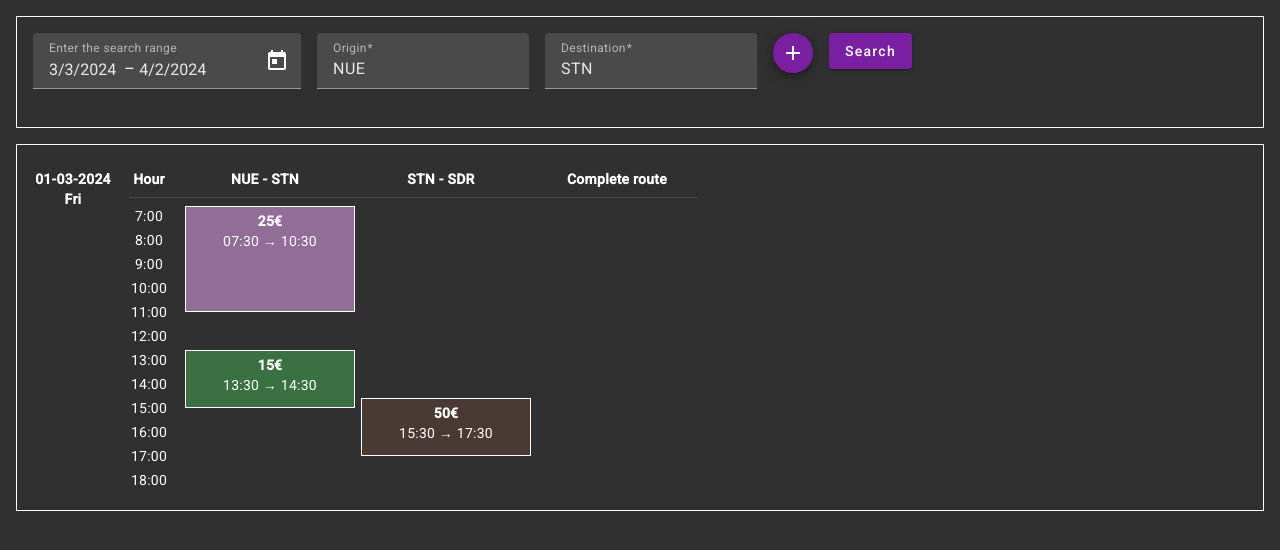
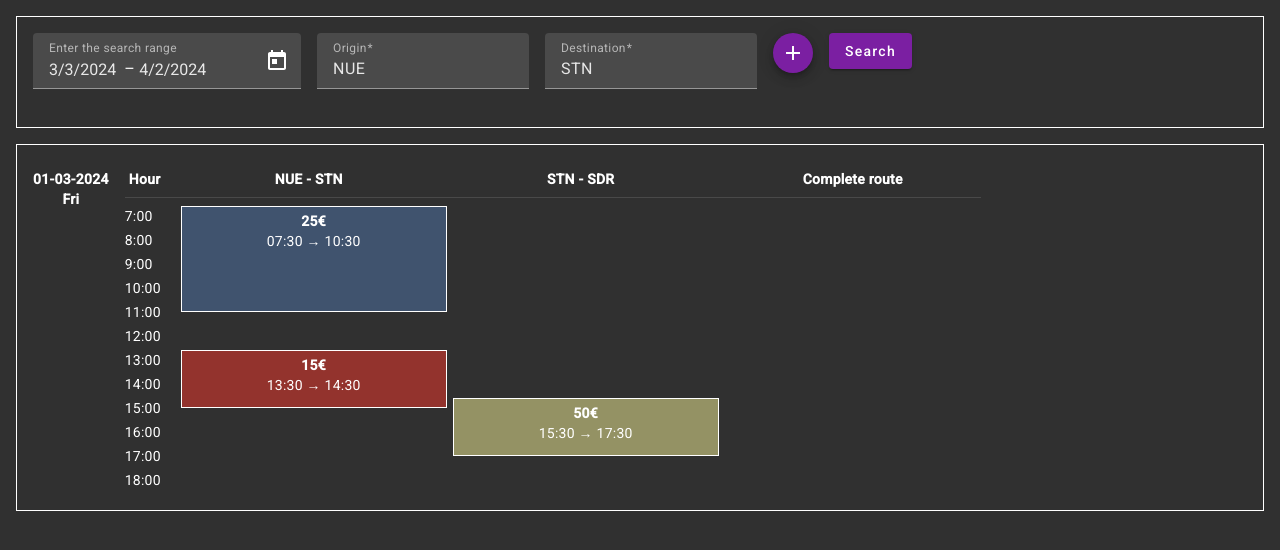
Before and after one commit to nck974/flight-combination-finder, an Angular app in the folder flight-combination-finder-ng/: page / in a window 1280 px wide. Shown: the top 550 px of the page. Built offline with nearby package versions, Linux system fonts and the light colour scheme.

Commit message:
Refactor display flights component

```diff
--- a/flight-combination-finder-ng/src/app/pages/flight-checker/components/display-flights/display-flights.component.html
+++ b/flight-combination-finder-ng/src/app/pages/flight-checker/components/display-flights/display-flights.component.html
@@ -1,40 +1,42 @@
 @if(query && flightsByDateAndHour && dayWithFlight){
 
-<div class="all-flights-container">
+<div class="common-view-container all-flights-container">
   <!-- Loop through all days -->
   @for (date of dates; track date; let dateIndex = $index){
 
   <!-- Only show days with flight -->
   @if(dayWithFlight[date.toDateString()]){
-  <div class="flight-container">
+  <div class="day-container">
 
     <!-- Date -->
-    <div class="day-container header">
-      <div [class.routes-header]="dateIndex==0">
+    <div class="date-container header">
+      <!-- Match styling of the header for the first row -->
+      <div [class.header-padding]="dateIndex==0">
         {{date | dateFormat}}
+        <br>
         {{date | dateWeekday}}
       </div>
     </div>
 
     <!-- Collection of flights for the day -->
-    <div class="routes-container">
+    <div class="flights-table-container">
 
       <!-- Header -->
       @if(dateIndex == 0){
-      <div class="routes-header">
-        <div class="hour header">
+      <div class="flights-table-header header-padding">
+        <div class="header hour-column">
           Hour
         </div>
         @for(route of query.routes; track route){
-        <div class="header-route header">
+        <div class="header route-column">
           {{route.origin}} - {{route.destination}}
         </div>
         }
-        <div class="header-route header">
+        <div class="header route-column">
           Complete route
         </div>
       </div>
-      <mat-divider class="divider"></mat-divider>
+      <mat-divider class="header-divider"></mat-divider>
       }
 
       <!-- Table with flights -->
@@ -43,55 +45,48 @@
       dayMaxHour[date.toDateString()]);
       track hour;
       let hourIndex=$index){
-      <div class="hour-container">
+      <div class="hour-row">
 
         <!-- Hour -->
-        <div class="hour">
+        <div class="hour-column">
           {{hour}}:00
         </div>
 
         <!-- Flight per airport -->
         @for(route of query.routes; track route){
-        <div class="event-container">
+        <div class="event-container route-column">
           @if(flightsByDateAndHour[date.toDateString()+hour]){
           <!-- Flights in hour and airport -->
           @for( flight of
           flightsByDateAndHour[date.toDateString()+hour][route.origin
           + '-' + route.destination]; track
           flight){
-          <div
-            class="event color-{{hourIndex}}-{{$index}} duration-{{flight.duration}}">
-            <div class="price">
-              {{flight.price}}€
-            </div>
-            <div class="schedule">
-              {{flight.departureDate | timeFormat}} →
-              {{flight.landingDate | timeFormat}}
-            </div>
-            <br>
-          </div>
+          <app-flight-event
+            [hourIndex]="hourIndex"
+            [duration]="flight.duration"
+            [price]="flight.price"
+            [landingDate]="flight.landingDate"
+            [departureDate]="flight.departureDate">
+          </app-flight-event>
           }
           }
         </div>
         }
 
         <!-- Summary -->
-        <div class="event-container">
+        <div class="event-container route-column">
           @if(flightsByDateAndHour[date.toDateString()+hour]){
           <!-- Summary of the day -->
           @for( route of
-          flightsByDateAndHour[date.toDateString()+hour]["summary"]; track route){
-          <div
-            class="event color-{{hourIndex}}-{{$index}} duration-{{route.duration}}">
-            <div class="price">
-              {{route.price}}€
-            </div>
-            <div class="schedule">
-              {{route.departureDate | timeFormat}} →
-              {{route.landingDate | timeFormat}}
-            </div>
-            <br>
-          </div>
+          flightsByDateAndHour[date.toDateString()+hour]["summary"]; track
+          route){
+          <app-flight-event
+            [hourIndex]="hourIndex"
+            [duration]="route.duration"
+            [price]="route.price"
+            [landingDate]="route.landingDate"
+            [departureDate]="route.departureDate">
+          </app-flight-event>
           }
           }
         </div>
--- a/flight-combination-finder-ng/src/app/pages/flight-checker/components/display-flights/display-flights.component.scss
+++ b/flight-combination-finder-ng/src/app/pages/flight-checker/components/display-flights/display-flights.component.scss
@@ -1,108 +1,63 @@
-.routes-container,
+// Top container
 .all-flights-container {
     display: flex;
     flex-direction: column;
 }
 
-.all-flights-container {
-    margin: 1rem;
-    padding: 1rem;
-    justify-content: center;
-    align-items: flex-start;
-    border: solid 1px white;
+// Each day container
+.day-container {
+    display: flex;
+    flex-direction: row;
+    gap: var(--default-gap);
 }
 
-.flight-container,
-.routes-header,
-.hour-container {
+// Table of hours and flights without the date
+.flights-table-container {
+    display: flex;
+    flex-direction: column;
+    gap: 0;
+}
+
+// Table header only displayed once
+.flights-table-header {
     display: flex;
     flex-direction: row;
-    gap: 1rem;
+    gap: var(--default-gap);
 }
 
-.hour-container {
-    height: 1.5rem;
-}
-
+// Header of row and columns
 .header {
     font-weight: bold;
     text-align: center;
 }
 
-.routes-header {
+.header-padding {
     padding: 0.5rem 0;
 }
 
-.day-container {
-    width: 5rem;
-}
-
-.routes-container {
-    gap: 0;
-}
-
-.header-route {
-    width: 10rem;
-}
-
-.divider {
+.header-divider {
     margin-bottom: 0.5rem;
 }
 
-.hour {
-    width: 2.5rem;
-    display: flex;
-    justify-content: center;
+// Column sizes
+.hour-column {
+    min-width: 2.5rem;
 }
 
+.route-column {
+    width: max(7rem, 20vw);
+}
+
+
+// Rows where the flights start to be displayed
+.hour-row {
+    display: flex;
+    flex-direction: row;
+    gap: var(--default-gap);
+    height: 1.5rem;
+}
+
+// Allow spreading across rows the event component
 .event-container {
     position: relative;
-    width: 10rem;
 }
-
-.event {
-    position: absolute;
-    display: flex;
-    flex-direction: column;
-    white-space: break-spaces;
-    overflow: hidden;
-    text-overflow: ellipsis;
-    text-align: center;
-    align-items: center;
-    padding: 0.25rem;
-    border: solid 1px white;
-    width: 100%;
-    z-index: 10;
-    transition: font-size 1s ease;
-}
-
-.event:hover {
-    font-size: large;
-}
-
-.price {
-    font-weight: bolder;
-}
-
-// Set height of the duration
-@for $i from 0 through 24 {
-    .duration-#{$i} {
-        height: $i * 1.5rem;
-        transition: height 0.5s ease;
-    }
-    .duration-#{$i}:hover{
-        height: $i*1.5 + 1.5rem;
-    }
-}
-
-// Set random colors for each flight
-@for $i from 0 through 24 {
-    @for $j from 0 through 5 {
-        .color-#{$i}-#{$j} {
-            background-color: rgba(random(255), // Randomize red component
-                    random(255), // Randomize green component
-                    random(255), // Randomize blue component
-                    0.5);
-        }
-    }
-}
--- a/flight-combination-finder-ng/src/app/pages/flight-checker/components/display-flights/display-flights.component.ts
+++ b/flight-combination-finder-ng/src/app/pages/flight-checker/components/display-flights/display-flights.component.ts
@@ -6,11 +6,18 @@ import { DateFormatPipe } from '../../../../shared/pipes/date-format.pipe';
 import { TimeFormatPipe } from '../../../../shared/pipes/time-format.pipe';
 import { Route } from '../../../../model/route';
 import { DateWeekdayPipe } from '../../../../shared/pipes/date-weekday.pipe';
+import { FlightEventComponent } from '../flight-event/flight-event.component';
 
 @Component({
   selector: 'app-display-flights',
   standalone: true,
-  imports: [DateFormatPipe, TimeFormatPipe, MatDividerModule, DateWeekdayPipe],
+  imports: [
+    DateFormatPipe,
+    TimeFormatPipe,
+    MatDividerModule,
+    DateWeekdayPipe,
+    FlightEventComponent
+  ],
   templateUrl: './display-flights.component.html',
   styleUrl: './display-flights.component.scss'
 })
@@ -20,7 +27,6 @@ export class DisplayFlightsComponent implements OnInit {
   @Input() routes?: Route[];
 
   dates: Date[] = [];
-  hours = Array.from({ length: 24 }, (_, index) => `${index}`);
   flightsByDateAndHour: { [date: string]: { [route: string]: (Flight[] | Route[]) } } = {};
   dayWithFlight: { [date: string]: boolean } = {};
   dayMinHour: { [date: string]: number } = {};
@@ -58,7 +64,6 @@ export class DisplayFlightsComponent implements OnInit {
 
     let departureHour = flight.departureDate.getHours();
     if ((!this.dayMinHour[dateKey] && this.dayMinHour[dateKey] !== 0) || this.dayMinHour[dateKey] > departureHour) {
-      console.log(`Overwriting ${dateKey} which was ${this.dayMinHour[dateKey]} with ${departureHour}`);
       this.dayMinHour[dateKey] = departureHour;
     }
 
@@ -67,7 +72,6 @@ export class DisplayFlightsComponent implements OnInit {
     // Handle scenario of multi-day flights
     if (flight.landingDate.getDay() != flight.departureDate.getDay()) {
       const landingDateKey = `${flight.landingDate.toDateString()}`;
-      console.log(`Setting with ${landingDateKey} hour ${landingHour}`);
 
       this.dayMinHour[landingDateKey] = 0;
       if (!this.dayMaxHour[landingDateKey] || this.dayMaxHour[landingDateKey] < landingHour) {
@@ -76,10 +80,7 @@ export class DisplayFlightsComponent implements OnInit {
       this.dayMaxHour[dateKey] = 23;
     }
     else if (!this.dayMaxHour[dateKey] || this.dayMaxHour[dateKey] < landingHour) {
-      console.log(`Setting with ${dateKey} max-hour ${landingHour}`);
       this.dayMaxHour[dateKey] = landingHour;
-    } else {
-      console.log(`Not setting in ${dateKey} (${route}) max-hour ${landingHour}`);
     }
   }
 
@@ -131,14 +132,6 @@ export class DisplayFlightsComponent implements OnInit {
     // Loop through all flights and save the flights
     this.groupFlights(flights);
     this.groupRoutes(routes);
-
-
-    console.log("this.flightsByDateAndHour");
-    console.log(this.flightsByDateAndHour)
-    console.log("this.dayMinHour");
-    console.log(this.dayMinHour)
-    console.log("this.dayMaxHour");
-    console.log(this.dayMaxHour)
   }
 
 
--- /dev/null
+++ b/flight-combination-finder-ng/src/app/pages/flight-checker/components/flight-event/flight-event.component.html
@@ -0,0 +1,10 @@
+<div
+    class="event color-{{hourIndex}} duration-{{duration}}">
+    <div class="price">
+        {{price}}€
+    </div>
+    <div class="schedule">
+        {{departureDate | timeFormat}} →
+        {{landingDate | timeFormat}}
+    </div>
+</div>
--- /dev/null
+++ b/flight-combination-finder-ng/src/app/pages/flight-checker/components/flight-event/flight-event.component.scss
@@ -0,0 +1,45 @@
+.event {
+    position: absolute;
+    display: flex;
+    flex-direction: column;
+    white-space: break-spaces;
+    overflow: hidden;
+    text-overflow: ellipsis;
+    text-align: center;
+    align-items: center;
+    padding: 0.25rem;
+    border: solid 1px white;
+    width: 100%;
+    z-index: 10;
+    transition: font-size 1s ease;
+}
+
+.event:hover {
+    font-size: large;
+}
+
+.price {
+    font-weight: bolder;
+}
+
+// Set height of the duration
+@for $i from 0 through 24 {
+    .duration-#{$i} {
+        height: $i * 1.5rem;
+        transition: height 0.5s ease;
+    }
+
+    .duration-#{$i}:hover {
+        height: $i*1.5 + 1.5rem;
+    }
+}
+
+// Set random colors for each flight
+@for $i from 0 through 24 {
+    .color-#{$i} {
+        background-color: rgba(random(255), // Randomize red component
+                random(255), // Randomize green component
+                random(255), // Randomize blue component
+                0.5);
+    }
+}
--- a/flight-combination-finder-ng/src/app/pages/flight-checker/components/search-flights-form/search-flights-form.component.html
+++ b/flight-combination-finder-ng/src/app/pages/flight-checker/components/search-flights-form/search-flights-form.component.html
@@ -1,4 +1,4 @@
-<div class="form-container">
+<div class="common-view-container form-container">
   <form class="form" [formGroup]="formQuery" (ngSubmit)="onSubmit()">
 
     <!-- Dates -->
--- a/flight-combination-finder-ng/src/app/pages/flight-checker/components/search-flights-form/search-flights-form.component.scss
+++ b/flight-combination-finder-ng/src/app/pages/flight-checker/components/search-flights-form/search-flights-form.component.scss
@@ -1,7 +1,4 @@
 .form-container {
-    padding: var(--default-padding);
-    margin: var(--default-margin);
-    border: var(--default-border);
     min-width: var(--min-width);
 }
 
--- a/flight-combination-finder-ng/src/styles.scss
+++ b/flight-combination-finder-ng/src/styles.scss
@@ -14,6 +14,8 @@ body {
     --default-border: solid 1px white;
     --color-error: red;
     --min-width: 320px;
+    --default-gap: 1rem;
 }
 
 @import './styles/alignment';
+@import './styles/common';
--- /dev/null
+++ b/flight-combination-finder-ng/src/styles/common.scss
@@ -0,0 +1,5 @@
+.common-view-container{
+    padding: var(--default-padding);
+    margin: var(--default-margin);
+    border: var(--default-border);
+}
```
Also changed, not shown: flight-combination-finder-ng/src/app/pages/flight-checker/components/flight-event/flight-event.component.ts (added, +17 -0 lines), 2 other files (tests, documents, lock files or other folders).
